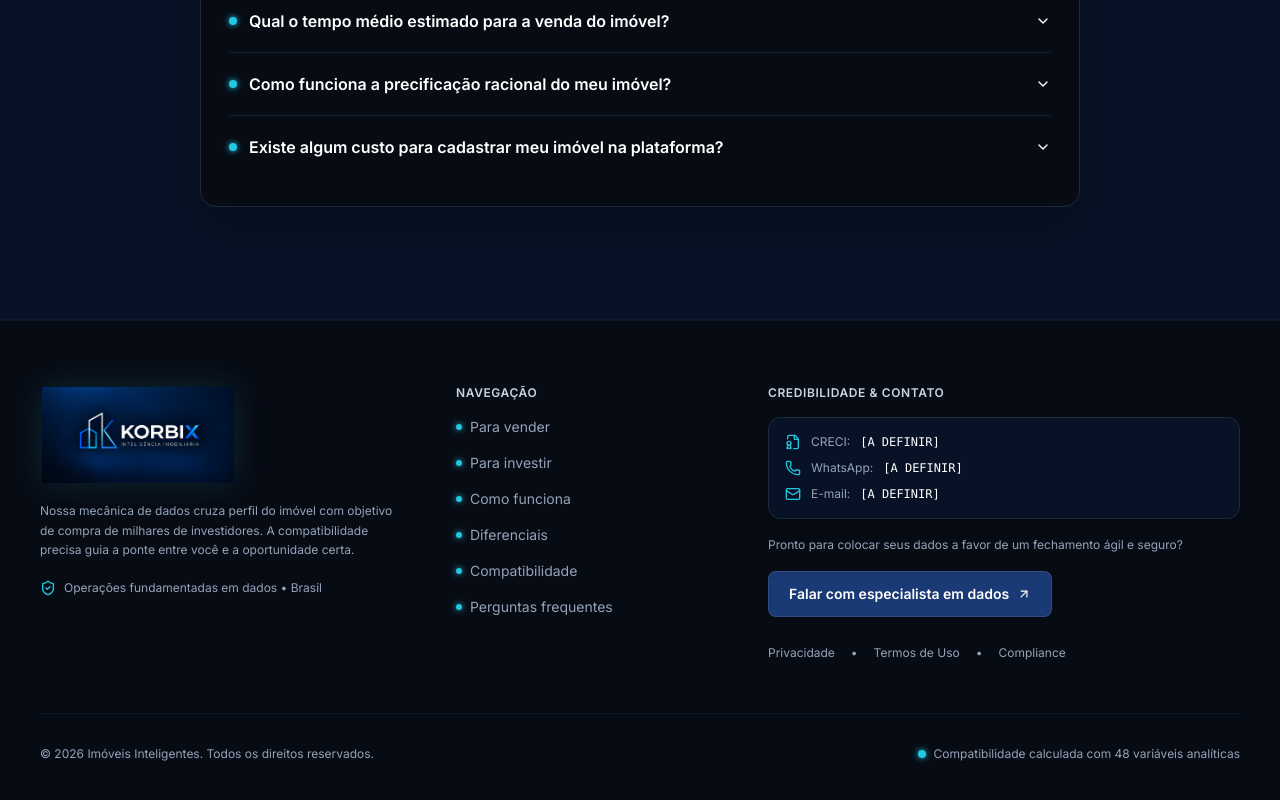
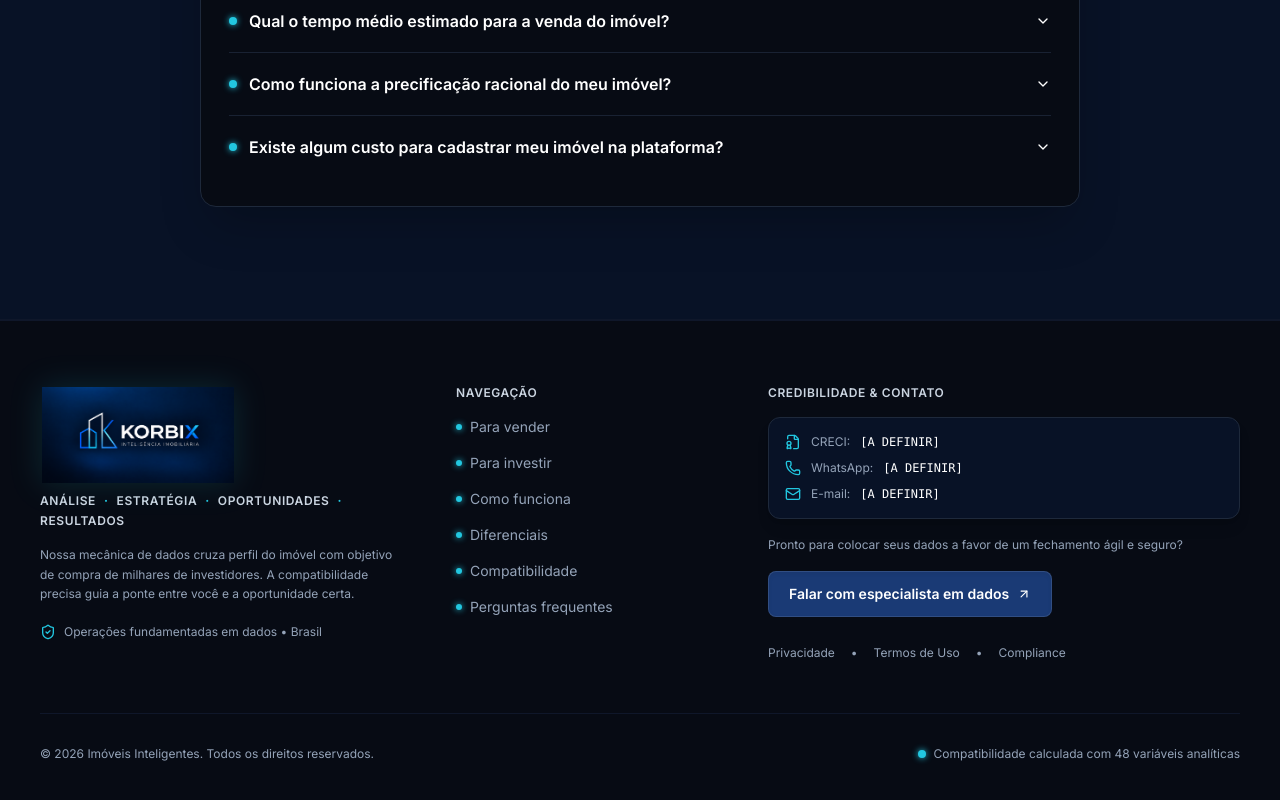
Before and after one commit to pauloac1000-byte/inteligencia-imobiliaria, a React (Vite) app: page / in a window 1280 px wide. Shown: the part 7539-8339 px from the top of the page. Built offline with nearby package versions, Linux system fonts and the light colour scheme.

Commit message:
Adiciona linha de termos ANÁLISE · ESTRATÉGIA · OPORTUNIDADES · RESULTADOS abaixo do logo KORBIX no footer

```diff
--- a/src/components/Footer.tsx
+++ b/src/components/Footer.tsx
@@ -30,6 +30,7 @@ export const Footer: React.FC<FooterProps> = ({ onOpenModal }) => {
         <div className="grid grid-cols-1 md:grid-cols-12 gap-8 lg:gap-12">
           {/* Marca + Tagline do Projeto */}
           <div className="md:col-span-4 space-y-3.5 sm:space-y-4">
+            <div className="space-y-2">
               <a
                 href="#"
                 onClick={scrollToTop}
@@ -45,6 +46,27 @@ export const Footer: React.FC<FooterProps> = ({ onOpenModal }) => {
                   />
                 </div>
               </a>
+
+              {/* Linha de termos de posicionamento da marca */}
+              <div
+                className="flex flex-wrap items-center gap-x-1.5 sm:gap-x-2 gap-y-1 text-[10px] sm:text-[11px] md:text-xs font-semibold tracking-wider text-slate-300 uppercase select-none"
+                aria-label="Análise, Estratégia, Oportunidades, Resultados"
+              >
+                <span className="whitespace-nowrap">ANÁLISE</span>
+                <span className="text-[#22C7E0] font-bold" aria-hidden="true">
+                  ·
+                </span>
+                <span className="whitespace-nowrap">ESTRATÉGIA</span>
+                <span className="text-[#22C7E0] font-bold" aria-hidden="true">
+                  ·
+                </span>
+                <span className="whitespace-nowrap">OPORTUNIDADES</span>
+                <span className="text-[#22C7E0] font-bold" aria-hidden="true">
+                  ·
+                </span>
+                <span className="whitespace-nowrap">RESULTADOS</span>
+              </div>
+            </div>
 
             <p className="text-xs text-slate-400 max-w-sm leading-relaxed">
               Nossa mecânica de dados cruza perfil do imóvel com objetivo de compra de milhares de
```
Also changed, not shown: .skip.config.json. Lines whose indentation alone changed are shown as unchanged.
